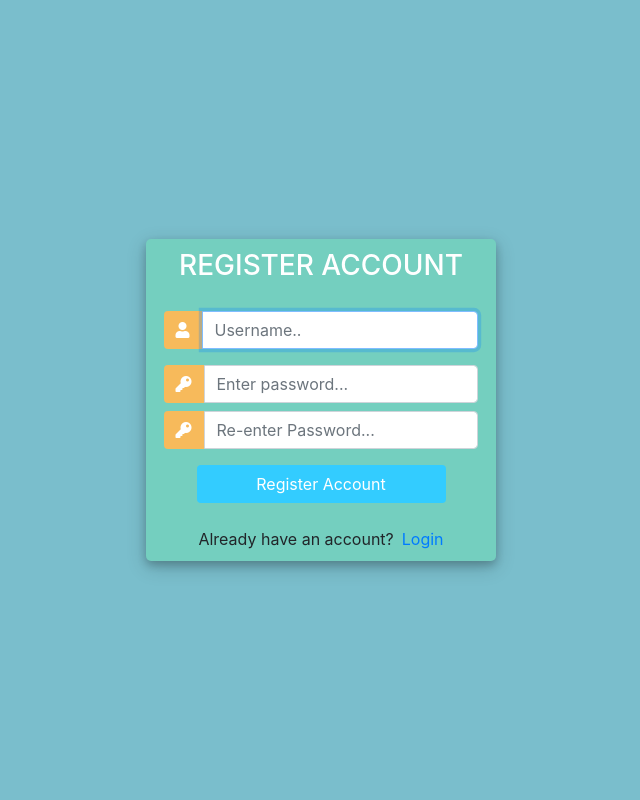
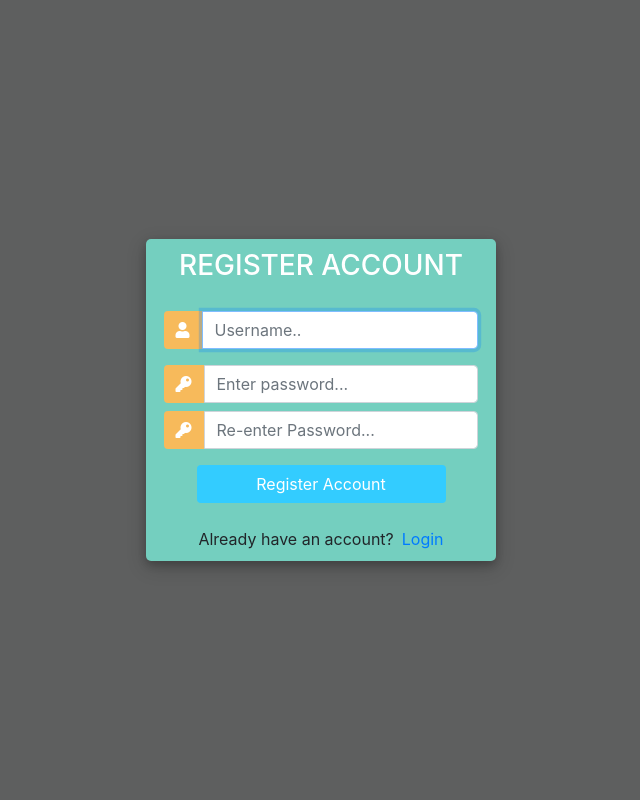
Before and after one commit to JoeGakumo21/Instagram, a Django app: page /register/ in a window 1280 px wide. Shown: the whole page, without its empty margins (319-959 px from the left). Run offline with Django 3.2, Linux system fonts and the light colour scheme; some libraries are stand-ins or nearby versions.

Commit message:
change background color

```diff
--- a/myinstagram/templates/all-in-one/login.html
+++ b/myinstagram/templates/all-in-one/login.html
@@ -14,7 +14,7 @@
 			margin: 0;
 			padding: 0;
 			height: 100%;
-			background: #7abecc !important;
+			background: #303131 !important;
 		}
 		.user_card {
 			width: 350px;
--- a/myinstagram/templates/all-in-one/register.html
+++ b/myinstagram/templates/all-in-one/register.html
@@ -14,7 +14,7 @@
 			margin: 0;
 			padding: 0;
 			height: 100%;
-			background: #7abecc !important;
+			background: #5e5f5f !important;
 		}
 		.user_card {
 			width: 350px;
```
